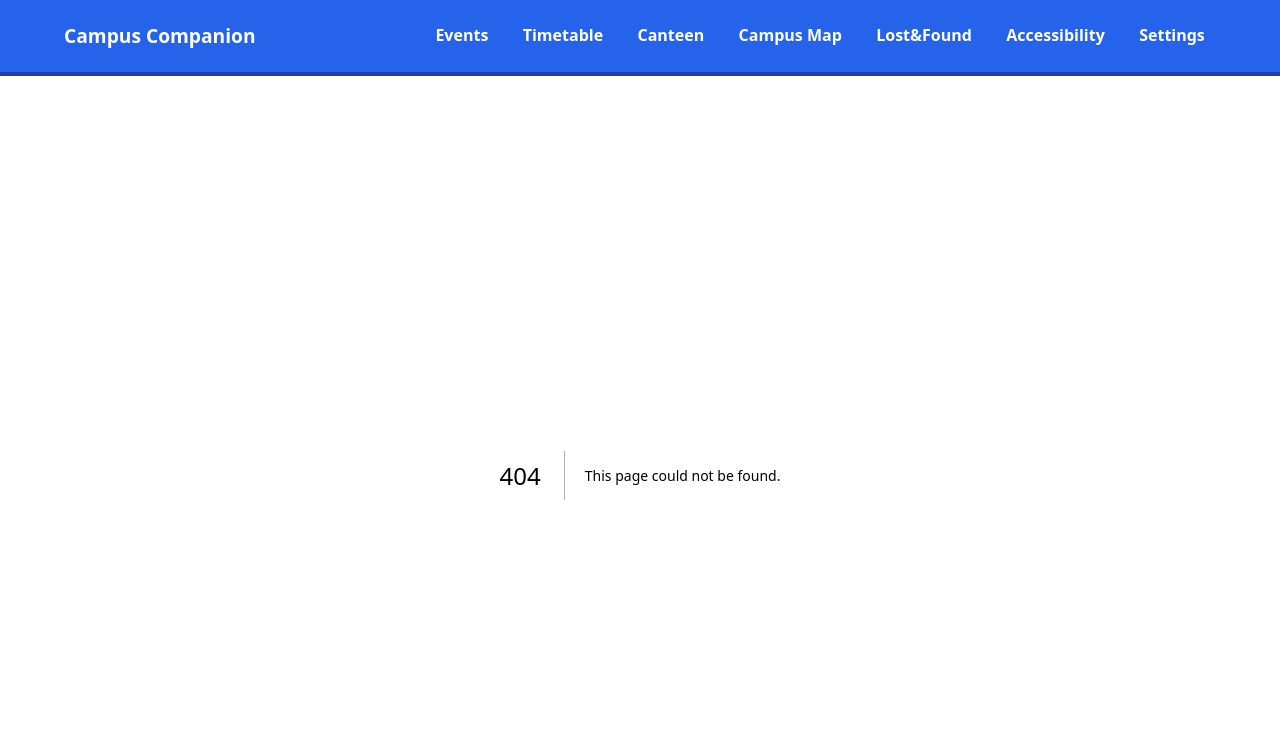
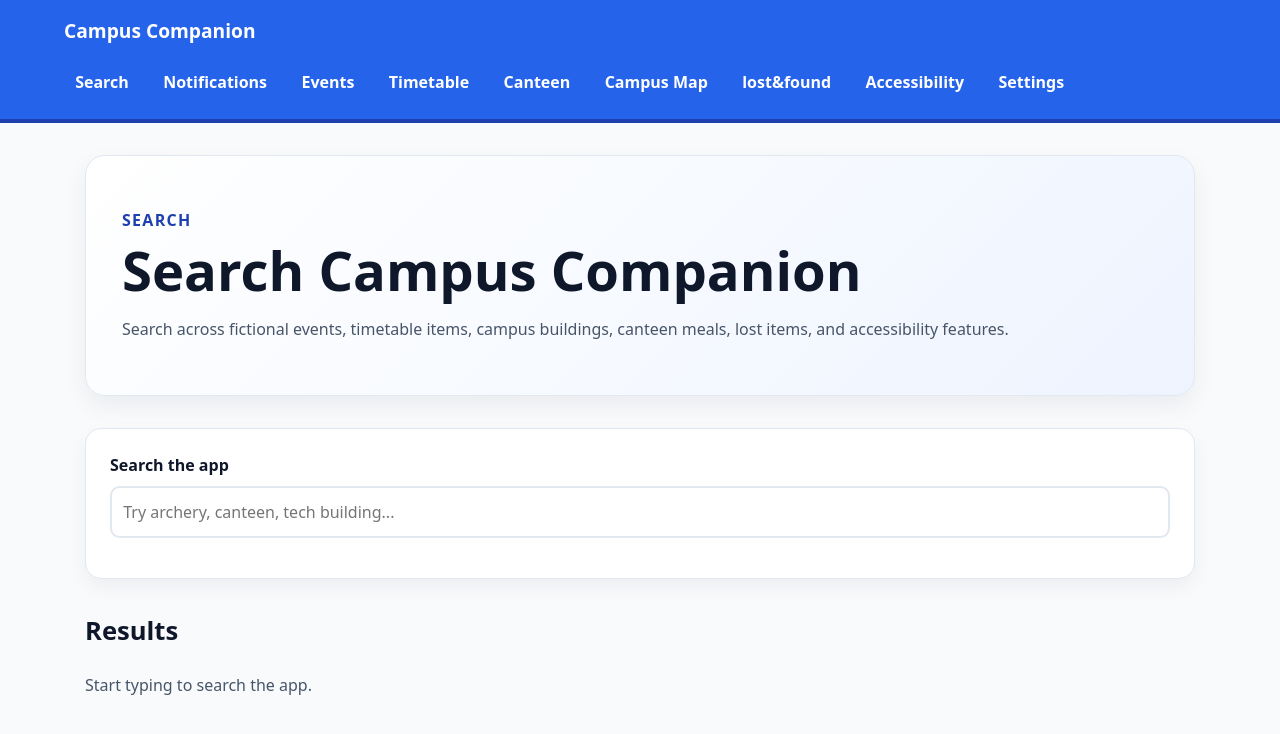
Before and after one commit to Jakemcmahon578/Enterprise-CA3, a Next.js app in the folder campus-companion/: page /search in a window 1280 px wide. Before the commit this address had no page. Shown: the top 734 px of the page. Built offline with nearby package versions, Linux system fonts and the light colour scheme.

Commit message:
Added more files and code

```diff
--- a/campus-companion/app/globals.css
+++ b/campus-companion/app/globals.css
@@ -719,3 +719,217 @@ body.theme-contrast textarea {
     writing-mode: horizontal-tb;
   }
 }
+/* NOTIFICATIONS */
+
+.unreadCard {
+  border-left: 6px solid var(--primary);
+  background: #eff6ff;
+}
+
+body.theme-dark .unreadCard {
+  background: #172554;
+}
+
+/* CLEAN INTERACTIVE CAMPUS MAP */
+
+.mapWrapper {
+  background: var(--surface);
+  border: 1px solid var(--border);
+  border-radius: 1.25rem;
+  padding: 1.5rem;
+  margin-bottom: 2rem;
+}
+
+.campusMap {
+  position: relative;
+  min-height: 720px;
+  background:
+    linear-gradient(90deg, rgba(255, 255, 255, 0.5) 1px, transparent 1px),
+    linear-gradient(rgba(255, 255, 255, 0.5) 1px, transparent 1px),
+    #dcfce7;
+  background-size: 40px 40px;
+  border: 3px solid #94a3b8;
+  border-radius: 1.25rem;
+  overflow: hidden;
+}
+
+.path {
+  position: absolute;
+  background: #d6d3d1;
+  border: 3px dashed #78716c;
+  color: #292524;
+  font-weight: 900;
+  display: flex;
+  align-items: center;
+  justify-content: center;
+  z-index: 1;
+  text-align: center;
+}
+
+.horizontalPath {
+  left: 8%;
+  right: 8%;
+  top: 48%;
+  height: 52px;
+  border-radius: 999px;
+}
+
+.verticalPath {
+  top: 9%;
+  bottom: 9%;
+  left: 48%;
+  width: 52px;
+  border-radius: 999px;
+  writing-mode: vertical-rl;
+}
+
+.mapBuilding {
+  position: absolute;
+  width: 230px;
+  min-height: 130px;
+  background: white;
+  border: 3px solid var(--primary);
+  border-radius: 1rem;
+  padding: 1rem;
+  z-index: 3;
+  box-shadow: 0 14px 30px rgba(15, 23, 42, 0.15);
+  cursor: pointer;
+  text-align: left;
+  font: inherit;
+  color: #0f172a;
+  display: flex;
+  flex-direction: column;
+  gap: 0.4rem;
+}
+
+.mapBuilding:hover,
+.mapBuilding:focus-visible,
+.selectedBuilding {
+  outline: 4px solid var(--focus);
+  outline-offset: 4px;
+  transform: scale(1.03);
+}
+
+.tech {
+  top: 8%;
+  left: 7%;
+}
+
+.science {
+  top: 8%;
+  right: 7%;
+}
+
+.business {
+  bottom: 8%;
+  left: 7%;
+}
+
+.arts {
+  bottom: 8%;
+  right: 7%;
+}
+
+.library {
+  top: 38%;
+  left: 50%;
+  transform: translateX(-50%);
+}
+
+.library:hover,
+.library:focus-visible,
+.library.selectedBuilding {
+  transform: translateX(-50%) scale(1.03);
+}
+
+.mapIcons {
+  display: flex;
+  justify-content: space-between;
+}
+
+.mapIcon {
+  width: 38px;
+  height: 38px;
+  border-radius: 999px;
+  display: inline-flex;
+  align-items: center;
+  justify-content: center;
+  font-size: 1.3rem;
+}
+
+.entranceIcon {
+  background: #dcfce7;
+  border: 2px solid #15803d;
+}
+
+.exitIcon {
+  background: #fee2e2;
+  border: 2px solid #b91c1c;
+}
+
+.mapLegend {
+  display: flex;
+  gap: 1rem;
+  flex-wrap: wrap;
+  margin-top: 1rem;
+}
+
+.mapLegend p {
+  background: #f8fafc;
+  border: 1px solid var(--border);
+  border-radius: 999px;
+  padding: 0.5rem 0.8rem;
+  margin: 0;
+  font-weight: 700;
+}
+
+.legendPath {
+  display: inline-block;
+  width: 40px;
+  height: 12px;
+  background: #d6d3d1;
+  border: 2px dashed #78716c;
+  border-radius: 999px;
+}
+
+body.theme-dark .mapWrapper {
+  background: var(--surface);
+}
+
+body.theme-dark .mapBuilding {
+  background: #0f172a;
+  color: white;
+}
+
+/* MOBILE MAP */
+
+@media (max-width: 900px) {
+  .campusMap {
+    min-height: auto;
+    display: grid;
+    gap: 1rem;
+    padding: 1rem;
+  }
+
+  .path,
+  .mapBuilding {
+    position: static;
+    width: 100%;
+    transform: none;
+  }
+
+  .horizontalPath,
+  .verticalPath {
+    height: auto;
+    width: 100%;
+    min-height: 50px;
+    writing-mode: horizontal-tb;
+  }
+
+  .library,
+  .library:hover,
+  .library:focus-visible,
+  .library.selectedBuilding {
+    transform: none;
+  }
+}
--- a/campus-companion/app/layout.tsx
+++ b/campus-companion/app/layout.tsx
@@ -26,11 +26,13 @@ export default function RootLayout({
             </Link>
 
             <div className="navLinks">
+              <Link href="/search">Search</Link>
+              <Link href="/notifications">Notifications</Link>
               <Link href="/events">Events</Link>
               <Link href="/timetable">Timetable</Link>
               <Link href="/canteen">Canteen</Link>
-              <Link href="/map">Campus Map</Link>
-              <Link href="/lost&found">Lost&Found</Link>
+              <Link href="/campus-map">Campus Map</Link>
+              <Link href="/lost&found">lost&found</Link>
               <Link href="/accessibility">Accessibility</Link>
               <Link href="/settings">Settings</Link>
             </div>
--- /dev/null
+++ b/campus-companion/app/search/page.tsx
@@ -0,0 +1,130 @@
+"use client";
+
+import Link from "next/link";
+import { useMemo, useState } from "react";
+
+const searchableItems = [
+  {
+    title: "Archery Club Taster Session",
+    category: "Events",
+    description: "Beginner-friendly sports society event in the Sports Hall.",
+    href: "/events"
+  },
+  {
+    title: "Coding Society Workshop",
+    category: "Events",
+    description: "Learn HTML, CSS, and JavaScript basics.",
+    href: "/events"
+  },
+  {
+    title: "Web Development",
+    category: "Timetable",
+    description: "Monday class in Room B12.",
+    href: "/timetable"
+  },
+  {
+    title: "Database Systems",
+    category: "Timetable",
+    description: "Tuesday class in Computer Lab 3.",
+    href: "/timetable"
+  },
+  {
+    title: "Tech Building",
+    category: "Campus Map",
+    description: "Web Development, Programming, and Cyber Security.",
+    href: "/campus-map"
+  },
+  {
+    title: "Science Block",
+    category: "Campus Map",
+    description: "Biology, Chemistry, and Physics.",
+    href: "/campus-map"
+  },
+  {
+    title: "Vegetable pasta bake",
+    category: "Canteen",
+    description: "Monday fictional canteen main meal.",
+    href: "/canteen"
+  },
+  {
+    title: "Lost black backpack",
+    category: "Lost and Found",
+    description: "Found at Library & Study Hub.",
+    href: "/lost-found"
+  },
+  {
+    title: "Accessibility settings",
+    category: "Accessibility",
+    description: "Text size, contrast, reduced motion, and readability.",
+    href: "/accessibility"
+  }
+];
+
+export default function SearchPage() {
+  const [query, setQuery] = useState("");
+
+  const results = useMemo(() => {
+    const searchTerm = query.toLowerCase();
+
+    return searchableItems.filter((item) => {
+      const text = `${item.title} ${item.category} ${item.description}`.toLowerCase();
+      return text.includes(searchTerm);
+    });
+  }, [query]);
+
+  return (
+    <main className="container">
+      <section className="hero">
+        <p className="eyebrow">Search</p>
+        <h1>Search Campus Companion</h1>
+        <p>
+          Search across fictional events, timetable items, campus buildings,
+          canteen meals, lost items, and accessibility features.
+        </p>
+      </section>
+
+      <section className="card">
+        <label htmlFor="site-search">Search the app</label>
+        <input
+          id="site-search"
+          type="search"
+          value={query}
+          onChange={(event) => setQuery(event.target.value)}
+          placeholder="Try archery, canteen, tech building..."
+        />
+      </section>
+
+      <section aria-live="polite">
+        <h2>Results</h2>
+
+        {query.length === 0 && <p>Start typing to search the app.</p>}
+
+        {query.length > 0 && (
+          <p>
+            Showing <strong>{results.length}</strong> result
+            {results.length === 1 ? "" : "s"}.
+          </p>
+        )}
+
+        <div className="eventGrid">
+          {query.length > 0 &&
+            results.map((item) => (
+              <article className="card" key={`${item.category}-${item.title}`}>
+                <p className="category">{item.category}</p>
+                <h3>{item.title}</h3>
+                <p>{item.description}</p>
+
+                <Link className="button" href={item.href}>
+                  Open section
+                </Link>
+              </article>
+            ))}
+        </div>
+
+        {query.length > 0 && results.length === 0 && (
+          <p role="status">No results found. Try a different search term.</p>
+        )}
+      </section>
+    </main>
+  );
+}
```
Also changed, not shown: campus-companion/app/map/page.tsx (+51 -57 lines), campus-companion/app/notifications/page.tsx (added, +106 -0 lines).
